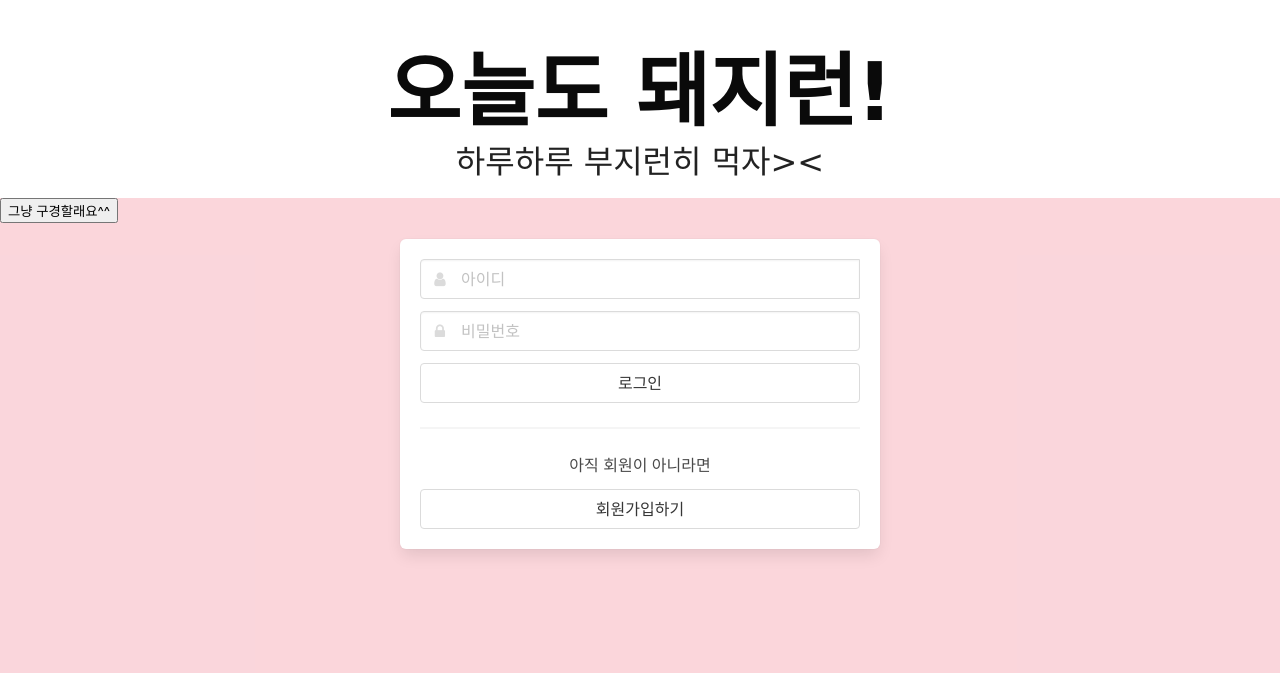
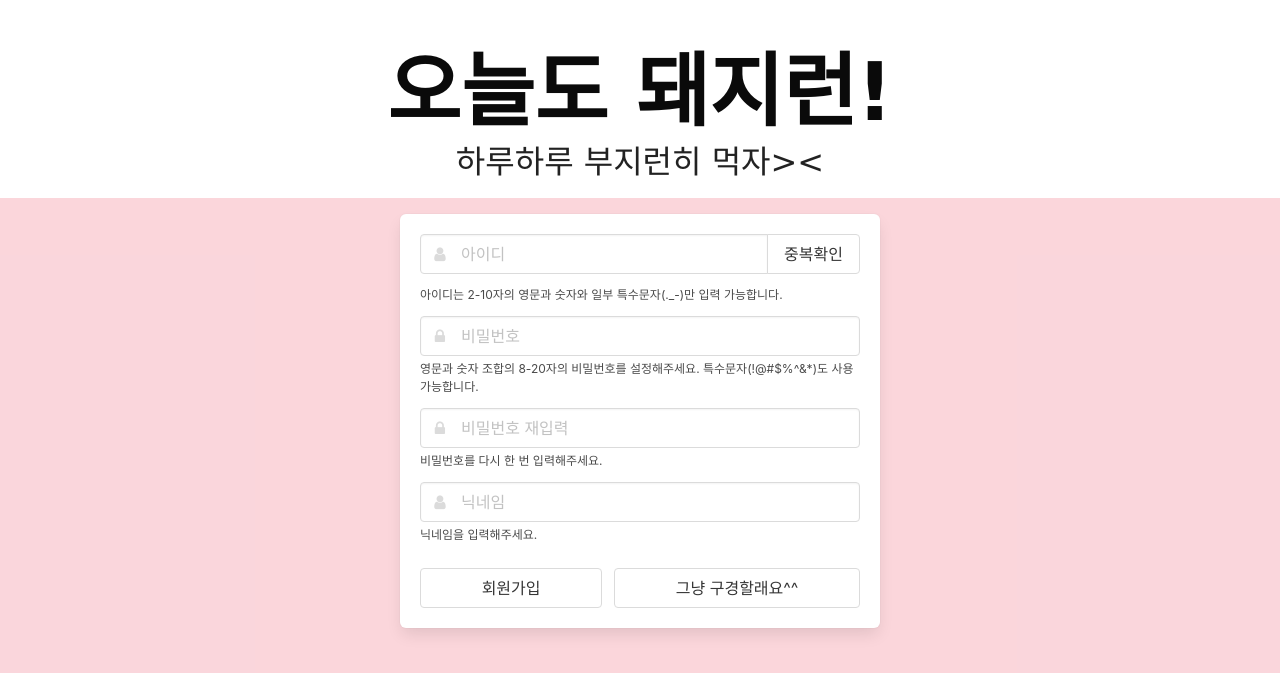
Before and after one commit to minjujung/mini_project, a Flask app: template templates/signup.html in a window 1280 px wide. Shown: the top 673 px of the page. Run offline with Flask 2, Linux system fonts and the light colour scheme; the template is opened without the code that fills it, so the values that code supplies are empty; some libraries are stand-ins or nearby versions; some web fonts are replaced.

Commit message:
Edit Check Duplication Button for Id

```diff
--- a/app.py
+++ b/app.py
@@ -30,47 +30,35 @@ def home():
         return redirect(url_for("login", msg="로그인 정보가 존재하지 않습니다."))
 
 
-@app.route('/login')
-def login():
+@app.route('/sign_up')
+def signUp():
     # msg = request.args.get("msg")
-    return render_template('login.html')
-
-@app.route('/sign_in', methods=['POST'])
-def sign_in():
-    # 로그인
-    username_receive = request.form['username_give']
-    password_receive = request.form['password_give']
-
-    pw_hash = hashlib.sha256(password_receive.encode('utf-8')).hexdigest()
-    result = db.users.find_one({'username': username_receive, 'password': pw_hash})
-
-    if result is not None:
-        payload = {
-         'id': username_receive,
-         'exp': datetime.utcnow() + timedelta(seconds=60 * 60 * 24)  # 로그인 24시간 유지
-        }
-        token = jwt.encode(payload, SECRET_KEY, algorithm='HS256')
-
-        return jsonify({'result': 'success', 'token': token})
-    # 찾지 못하면
-    else:
-        return jsonify({'result': 'fail', 'msg': '아이디/비밀번호가 일치하지 않습니다.'})
+    return render_template('signup.html')
 
 @app.route('/sign_up/save', methods=['POST'])
 def sign_up():
     username_receive = request.form['username_give']
     password_receive = request.form['password_give']
     password_hash = hashlib.sha256(password_receive.encode('utf-8')).hexdigest()
+    nickname_receive = request.form['nickname_give']
     doc = {
         "username": username_receive,                               # 아이디
         "password": password_hash,                                  # 비밀번호
-        "profile_name": username_receive,                           # 프로필 이름 기본값은 아이디
-        "profile_pic": "",                                          # 프로필 사진 파일 이름
-        "profile_pic_real": "profile_pics/profile_placeholder.png", # 프로필 사진 기본 이미지
-        "profile_info": ""                                          # 프로필 한 마디
+        "nickname": nickname_receive                                # 닉네임
+
     }
     db.users.insert_one(doc)
     return jsonify({'result': 'success'})
 
+@app.route('/sign_up/check_dup', methods=['POST'])
+def check_dup():
+    username_receive = request.form['username_give']
+    exists = bool(db.users.find_one({"username": username_receive}))
+    return jsonify({'result': 'success', 'exists': exists})
+
+@app.route('/login')
+def login():
+    return render_template('login.html')
+
 if __name__ == '__main__':
     app.run('0.0.0.0', port=5000, debug=True)
--- a/static/js/home.js
+++ b/static/js/home.js
@@ -1,7 +1,7 @@
 const signinBtn = document.querySelector(".signinBtn")
 
 const goToLogin = () => {
-    window.location.href="/login"
+    window.location.href="/sign_up"
 }
 
 signinBtn.addEventListener('click', goToLogin)
--- a/static/js/signup.js
+++ b/static/js/signup.js
@@ -10,6 +10,7 @@ homeBtn.addEventListener('click', goToHome)
 const inputId = document.getElementById("input-username")
 const inputPW1 = document.getElementById("input-password1")
 const inputPW2 = document.getElementById("input-password2")
+const inputNick = document.getElementById("input-nickname")
 const signUpBtn = document.querySelector(".sign_up_btn")
 
 const signUpBox = document.getElementById("sign-up-box")
@@ -18,99 +19,106 @@ const btnCheckDup = document.getElementById("btn-check-dup")
 const helpId = document.getElementById("help-id")
 const helpPassword = document.getElementById("help-password")
 const helpPassword2 = document.getElementById("help-password2")
-const cancelBtn = document.querySelector(".cancel")
 
-const signUpToggle = () => {
-    inputId.value = "";
-    inputPW1.value = "";
-    signUpBox.classList.toggle("is-hidden")
-    divSignInOrUp.classList.toggle("is-hidden")
-    btnCheckDup.classList.toggle("is-hidden")
-    helpId.classList.toggle("is-hidden")
-    helpPassword.classList.toggle("is-hidden")
-    helpPassword2.classList.toggle("is-hidden")
+const signUp = document.querySelector(".sign_up")
+const checkDup = document.querySelector(".check_dup")
+
+const is_nickname = (asValue) => {
+    var regExp = /^(?=.*[a-zA-Z])[-a-zA-Z0-9_.]{2,10}$/;
+    return regExp.test(asValue);
 }
 
-const signIn = document.querySelector(".sign_in");
+function checkDupClick() {
 
-const signInClick = () => {
-    let username = inputId.value
-    let password = inputPW1.value
+    let username =inputId.value
 
-    // if (username == "") {
-    //     $("#help-id-login").text("아이디를 입력해주세요.")
-    //     $("#input-username").focus()
-    //     return;
-    // } else {
-    //     $("#help-id-login").text("")
-    // }
-
-    // if (password == "") {
-    //     $("#help-password-login").text("비밀번호를 입력해주세요.")
-    //     $("#input-password").focus()
-    //     return;
-    // } else {
-    //     $("#help-password-login").text("")
-    // }
+    if (username == "") {
+        helpId.innerText = "아이디를 입력해주세요."
+        helpId.classList.remove("is-safe")
+        helpId.classList.add("is-danger")
+        inputId.focus()
+        return;
+    } else {
+        if (!is_nickname(username)) {
+            helpId.innerText = "아이디의 형식을 확인해주세요. 영문과 숫자, 일부 특수문자(._-) 사용 가능. 2-10자 길이"
+            helpId.classList.remove("is-safe")
+            helpId.classList.add("is-danger")
+            inputId.focus()
+            return;
+        }
+    }
+    helpId.classList.add("is-loading")
     $.ajax({
         type: "POST",
-        url: "/sign_in",
+        url: "/sign_up/check_dup",
         data: {
-            username_give: username,
-            password_give: password
+            username_give: username
         },
         success: function (response) {
-            if (response['result'] == 'success') {
-                $.cookie('mytoken', response['token'], {path: '/'});
-                window.location.replace("/")
+
+            if (response["exists"]) {
+                helpId.innerText = "이미 존재하는 아이디입니다."
+                helpId.classList.remove("is-safe")
+                helpId.classList.add("is-danger")
+                inputId.focus()
             } else {
-                alert(response['msg'])
+                helpId.innerText = "사용할 수 있는 아이디입니다."
+                helpId.classList.remove("is-danger")
+                helpId.classList.add("is-success")
             }
+            helpId.classList.remove("is-loading")
+
         }
     });
 }
 
-const signUp = document.querySelector(".sign_up")
+const signUpClick = () => {
+    let username = inputId.value
+    let password = inputPW1.value
+    let password2 = inputPW2.value
+    let nickname = inputNick.value
 
-const signUpClick = () => {
-    let password = inputPW1.value;
+    const is_password = (asValue) => {
+        var regExp = /^(?=.*\d)(?=.*[a-zA-Z])[0-9a-zA-Z!@#$%^&*]{8,20}$/;
+        return regExp.test(asValue);
+    }
+    // if (helpId.classList.contains("is-danger")) {
+    //     alert("아이디를 다시 확인해주세요.")
+    //     return;
+    // } else if (!helpId.classList.contains("is-success")) {
+    //     alert("아이디 중복확인을 해주세요.")
+    //     return;
+    // }
 
-    if (helpId.classList.contains("is-danger")) {
-        alert("아이디를 다시 확인해주세요.")
-        return;
-    } else if (!helpId.classList.contains("is-success")) {
-        alert("아이디 중복확인을 해주세요.")
-        return;
-    }
-
-    if (password == "") {
-        helpPassword.innerText("비밀번호를 입력해주세요.").classList.remove("is-safe").classList.add("is-danger")
-        inputPW1.focus()
-        return;
-    } else if (!is_password(password)) {
-        $("#help-password").text("비밀번호의 형식을 확인해주세요. 영문과 숫자 필수 포함, 특수문자(!@#$%^&*) 사용가능 8-20자").removeClass("is-safe").addClass("is-danger")
-        $("#input-password").focus()
-        return
-    } else {
-        $("#help-password").text("사용할 수 있는 비밀번호입니다.").removeClass("is-danger").addClass("is-success")
-    }
-    if (password2 == "") {
-        $("#help-password2").text("비밀번호를 입력해주세요.").removeClass("is-safe").addClass("is-danger")
-        $("#input-password2").focus()
-        return;
-    } else if (password2 != password) {
-        $("#help-password2").text("비밀번호가 일치하지 않습니다.").removeClass("is-safe").addClass("is-danger")
-        $("#input-password2").focus()
-        return;
-    } else {
-        $("#help-password2").text("비밀번호가 일치합니다.").removeClass("is-danger").addClass("is-success")
-    }
+    // if (password == "") {
+    //     helpPassword.innerText("비밀번호를 입력해주세요.").classList.remove("is-safe").classList.add("is-danger")
+    //     inputPW1.focus()
+    //     return;
+    // } else if (!is_password(password)) {
+    //     $("#help-password").text("비밀번호의 형식을 확인해주세요. 영문과 숫자 필수 포함, 특수문자(!@#$%^&*) 사용가능 8-20자").removeClass("is-safe").addClass("is-danger")
+    //     $("#input-password").focus()
+    //     return
+    // } else {
+    //     $("#help-password").text("사용할 수 있는 비밀번호입니다.").removeClass("is-danger").addClass("is-success")
+    // }
+    // if (password2 == "") {
+    //     $("#help-password2").text("비밀번호를 입력해주세요.").removeClass("is-safe").addClass("is-danger")
+    //     $("#input-password2").focus()
+    //     return;
+    // } else if (password2 != password) {
+    //     $("#help-password2").text("비밀번호가 일치하지 않습니다.").removeClass("is-safe").addClass("is-danger")
+    //     $("#input-password2").focus()
+    //     return;
+    // } else {
+    //     $("#help-password2").text("비밀번호가 일치합니다.").removeClass("is-danger").addClass("is-success")
+    // }
     $.ajax({
         type: "POST",
         url: "/sign_up/save",
         data: {
-            username_give: inputId.value,
-            password_give: inputPW1.value
+            username_give: username,
+            password_give: password,
+            nickname_give: nickname
         },
         success: function (response) {
             alert("회원가입을 축하드립니다!")
@@ -120,8 +128,5 @@ const signUpClick = () => {
 
 }
 
-
-signUpBtn.addEventListener('click', signUpToggle)
-cancelBtn.addEventListener('click', signUpToggle)
 signUp.addEventListener('click', signUpClick)
-signIn.addEventListener('click', signInClick)
+checkDup.addEventListener('click', checkDupClick)
--- a/templates/signup.html
+++ b/templates/signup.html
@@ -32,7 +32,6 @@
             <h3 class="subtitle is-sparta">하루하루 부지런히 먹자><</h3>
         </div>
     </section>
-    <button class="homeBtn">그냥 구경할래요^^</button>
     <section class="section">
         <div class="container">
             <div class="box" style="max-width: 480px;margin:auto">
@@ -44,41 +43,24 @@
                                     <input id="input-username" class="input" type="text" placeholder="아이디">
                                     <span class="icon is-small is-left"><i class="fa fa-user"></i></span>
                                 </div>
-                                <div id="btn-check-dup" class="control is-hidden">
-                                    <button class="button is-sparta" onclick="check_dup()">중복확인</button>
+                                <div id="btn-check-dup" class="control">
+                                    <button class="button is-sparta check_dup">중복확인</button>
                                 </div>
-
                             </div>
-                            <p id="help-id" class="help is-hidden">아이디는 2-10자의 영문과 숫자와 일부 특수문자(._-)만 입력 가능합니다.</p>                        <p id="help-id-login" class="help is-danger"></p>
+                            <p id="help-id" class="help">아이디는 2-10자의 영문과 숫자와 일부 특수문자(._-)만 입력 가능합니다.</p>
+                            <p id="help-id-login" class="help is-danger"></p>
 
                             <div class="field">
                                 <div class="control has-icons-left">
                                     <input id="input-password1" class="input" type="password" placeholder="비밀번호">
                                     <span class="icon is-small is-left"><i class="fa fa-lock"></i></span>
                                 </div>
-                                <p id="help-password" class="help is-hidden">영문과 숫자 조합의 8-20자의 비밀번호를 설정해주세요. 특수문자(!@#$%^&*)도 사용 가능합니다.</p>
+                                <p id="help-password" class="help">영문과 숫자 조합의 8-20자의 비밀번호를 설정해주세요. 특수문자(!@#$%^&*)도 사용 가능합니다.</p>
                             </div>
 
 
                         </div>
-                        <div id="div-sign-in-or-up" class="has-text-centered">
-                            <nav class="level is-mobile">
-                                <button class="level-item button is-sparta sign_in">
-                                    로그인
-                                </button>
-
-                            </nav>
-                            <hr>
-                            <h4 class="mb-3">아직 회원이 아니라면</h4>
-                            <nav class="level is-mobile">
-
-                                <button class="level-item button is-sparta is-outlined sign_up_btn">
-                                    회원가입하기
-                                </button>
-                            </nav>
-                        </div>
-
-                        <div id="sign-up-box" class="is-hidden">
+                        <div id="sign-up-box">
                             <div class="mb-5">
                                 <div class="field">
                                     <div class="control has-icons-left" style="width:100%">
@@ -86,16 +68,22 @@
                                                placeholder="비밀번호 재입력">
                                         <span class="icon is-small is-left"><i class="fa fa-lock"></i></span>
                                     </div>
-                                    <p id="help-password2" class="help is-hidden">비밀번호를 다시 한 번 입력해주세요.</p>
+                                    <p id="help-password2" class="help">비밀번호를 다시 한 번 입력해주세요.</p>
+                                </div>
+                                <div class="control has-icons-left">
+                                    <input id="input-nickname" class="input" type="text" placeholder="닉네임">
+                                    <span class="icon is-small is-left"><i class="fa fa-user"></i></span>
+                                </div>
+                                <p id="help-password" class="help">닉네임을 입력해주세요.</p>
+                            </div>
 
-                                </div>
-                            </div>
+
                             <nav class="level is-mobile">
                                 <button class="level-item button is-sparta sign_up">
                                     회원가입
                                 </button>
-                                <button class="level-item button is-sparta is-outlined cancel">
-                                    취소
+                                <button class="level-item button is-sparta is-outlined homeBtn">
+                                    그냥 구경할래요^^
                                 </button>
                             </nav>
                         </div>
```
Also changed, not shown: templates/login.html (added, +12 -0 lines).
